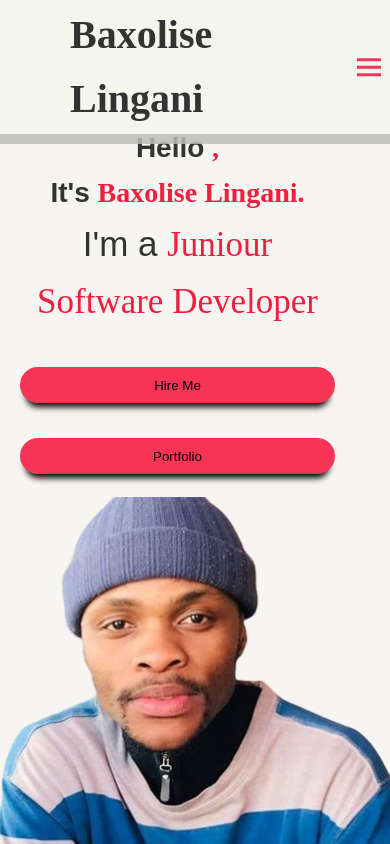
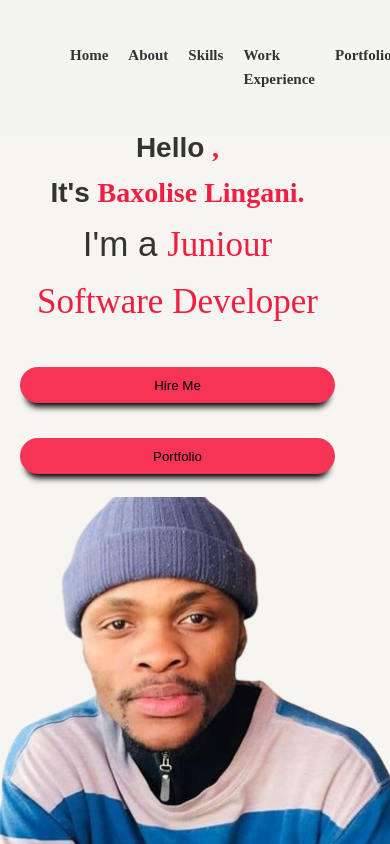
Before and after one commit to Baxolise-lingani/portfolio1, a React (Vite) app: page / in a window 390 px wide. Both pictures are taken after a click on the icon 369 px from the left and 67 px from the top of the page. Shown: the top 844 px of the page. Built offline with nearby package versions, Linux system fonts and the light colour scheme; a web font is replaced by a local one.

Commit message:
fixing harmburg

```diff
--- a/src/components/header/NavBar.jsx
+++ b/src/components/header/NavBar.jsx
@@ -8,9 +8,10 @@ export default function NavBar() {
   };
 
   return (
-    <div className="navbar-wrapper">
-      <header className={`header ${isMobileMenuOpen ? 'sticky' : ''}`}>
-        {/* Navigation */}
+    <div>
+        {/* <!-- Header --> */}
+        <header className={isMobileMenuOpen ? 'mobile-menu-open' : ''}>
+            {/* <!-- Navigation --> */}
             <nav>
                 <div id="left-links" className={isMobileMenuOpen ? 'mobile-hidden' : ''}>
                     <a href="#home">Home</a>
@@ -24,14 +25,14 @@ export default function NavBar() {
                     <a href="#home">Baxolise Lingani</a>
                 </div>
 
-          <div id="contact-links" className={isMobileMenuOpen ? 'mobile-hidden' : ''}>
+                <div id="contact-links">
                     <a href="#contact">Message</a>
                     <a href="#call">Call Me</a>
                 </div>
 
-          {/* Mobile Menu Icon */}
-          <i className="bx bx-menu" id="menu-icon" onClick={toggleMobileMenu}></i>
+                <i className='bx bx-menu' id="menu-icon" onClick={toggleMobileMenu}></i>
             </nav>
+
 
             {/* Mobile Menu */}
           <div className={`mobile-menu ${isMobileMenuOpen ? 'show' : ''}`}>
@@ -45,5 +46,5 @@ export default function NavBar() {
           </div>
         </header>
     </div>
-  );
+  )
 }
```
Lines whose indentation alone changed are shown as unchanged.
